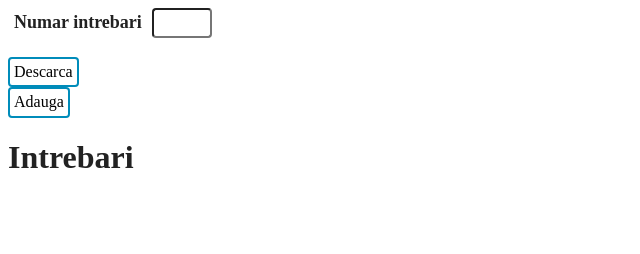
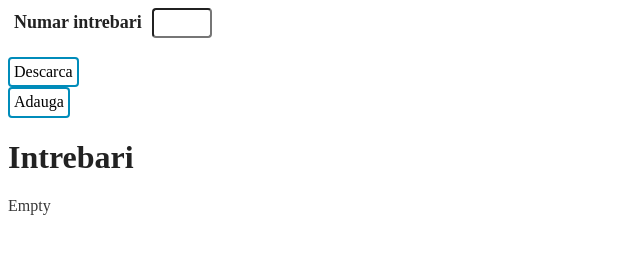
Before and after one commit to daniyelp/Trivia, a website built with Parcel: page index.html in a window 1280 px wide. Shown: the full height of the page, 0-640 px from the left. Built offline with nearby package versions, Linux system fonts and the light colour scheme.

Commit message:
add `empty` label for the case when there are no questions yet

```diff
--- a/css/main.css
+++ b/css/main.css
@@ -395,3 +395,7 @@ label {
   left: 50%;
   margin: -40px 0 0 -40px;
 }
+
+#empty {
+  opacity: 90%;
+}
--- a/index.html
+++ b/index.html
@@ -94,6 +94,7 @@
   </div>
 
   <h1>Intrebari</h1>
+  <div id="empty">Empty</div>
   <div id="questions_with_spinner">
     <div id="questions">
       <template id="question_template">
--- a/js/main.js
+++ b/js/main.js
@@ -96,11 +96,11 @@ function insertQuestion(question) {
   title.textContent = question.category
 
   var new_item = $("<div class='question'></div>").append(clone).hide();
-  //var new_item = $('<b>hello</b><br><b>hello2</b>').hide();
   $("#questions").prepend(new_item);
   new_item.slideDown('slow')
-  //$(response).hide().fadeIn('slow')
-  //$(clone).hide().prependTo($("#questions")).hide().fadeIn(1000)
+
+  let empty = document.getElementById("empty")
+  empty.style.display = 'none'
 }
 
 function validateInput(input, errorIcon, checkIcon, errorMessage, isValid, errorMessageValue) {
```
